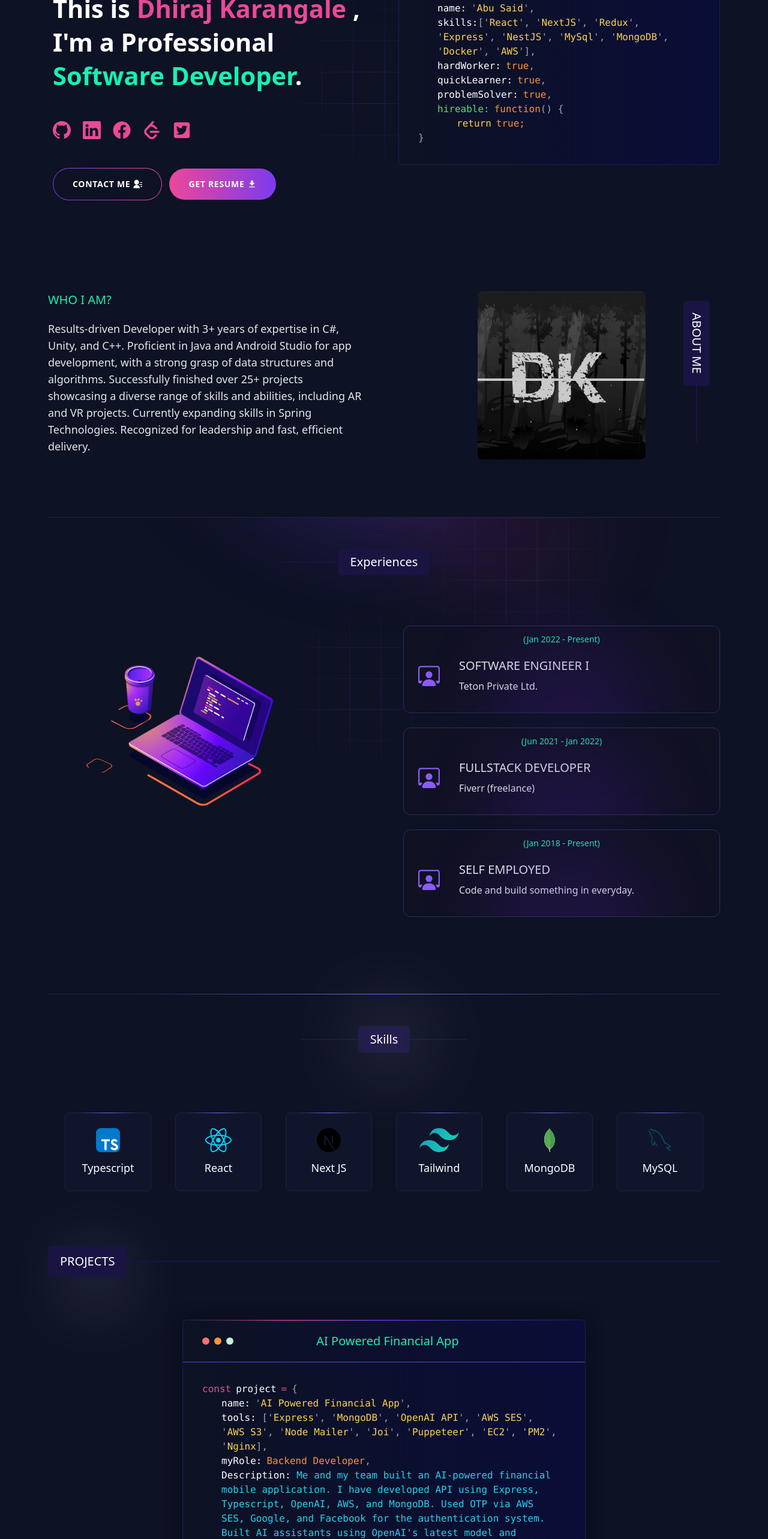
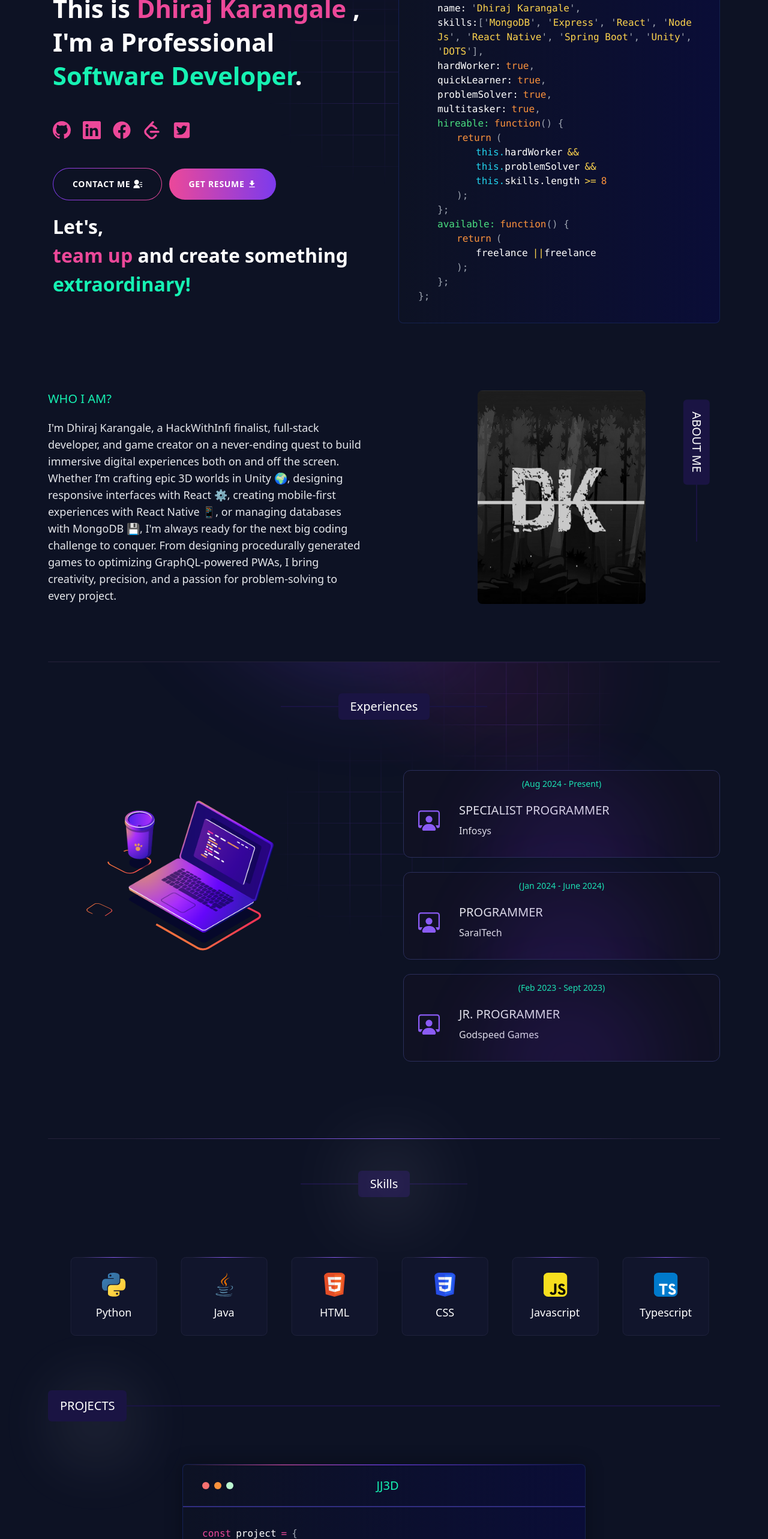
Before and after one commit to DhirajKarangale/portfolio, a React (Vite) app: page / in a window 1280 px wide. Shown: the part 234-2800 px from the top of the page at 60% size. Built offline with nearby package versions, Linux system fonts and the light colour scheme; the HTML template or start-up script is replaced by a standard one.

Commit message:
Data added

```diff
--- a/src/components/Contact.tsx
+++ b/src/components/Contact.tsx
@@ -60,12 +60,12 @@ export default function Contact() {
                                 size={48}
                             />
                         </a>
-                        <a target="_blank" href={contactsData.stackOverflow} rel="noopener noreferrer">
+                        {/* <a target="_blank" href={contactsData.stackOverflow} rel="noopener noreferrer">
                             <FaStackOverflow
                                 className="bg-[#8b98a5] p-3 rounded-full hover:bg-[#16f2b3] hover:scale-110 transition-all duration-300 text-gray-800 cursor-pointer"
                                 size={48}
                             />
-                        </a>
+                        </a> */}
                         <a target="_blank" href={contactsData.facebook} rel="noopener noreferrer">
                             <FaFacebook
                                 className="bg-[#8b98a5] p-3 rounded-full hover:bg-[#16f2b3] hover:scale-110 transition-all duration-300 text-gray-800 cursor-pointer"
--- a/src/components/Footer.tsx
+++ b/src/components/Footer.tsx
@@ -1,5 +1,6 @@
 import { CgGitFork } from "react-icons/cg";
 import { IoStar } from "react-icons/io5";
+import { personalData } from "../../utils/data/personal-data";
 
 function Footer() {
     return (
@@ -10,18 +11,18 @@ function Footer() {
                 </div>
                 <div className="flex flex-col md:flex-row items-center justify-between">
                     <p className="text-sm">
-                        © Developer Portfolio by
+                        © Developed by
                         <a
                             target="_blank"
-                            href="https://www.linkedin.com/in/abu-said-bd/"
+                            href={personalData.linkedIn}
                             className="text-[#16f2b3]"
                             rel="noopener noreferrer"
                         >
-                            Abu Said
+                            {' '}DK
                         </a>
                     </p>
                     <div className="flex items-center gap-5">
-                        <a
+                        {/* <a
                             target="_blank"
                             href="https://github.com/said7388/developer-portfolio"
                             className="flex items-center gap-2 uppercase hover:text-[#16f2b3]"
@@ -29,15 +30,15 @@ function Footer() {
                         >
                             <IoStar />
                             <span>Star</span>
-                        </a>
+                        </a> */}
                         <a
                             target="_blank"
-                            href="https://github.com/said7388/developer-portfolio/fork"
+                            href={personalData.github}
                             className="flex items-center gap-2 uppercase hover:text-[#16f2b3]"
                             rel="noopener noreferrer"
                         >
                             <CgGitFork />
-                            <span>Fork</span>
+                            <span>Github</span>
                         </a>
                     </div>
                 </div>
--- a/src/components/Hero.tsx
+++ b/src/components/Hero.tsx
@@ -91,9 +91,17 @@ export default function Hero(): JSX.Element {
                             <span>Get Resume</span>
                             <MdDownload size={16} />
                         </a>
+
                     </div>
 
+                    <h1 className="text-3xl mt-5 font-bold leading-10 text-white md:font-bold lg:text-[2rem] lg:leading-[3rem]">
+                        Let's, <br />
+                        <span className="text-pink-500">team up</span>{' '}
+                        and create something{' '}
+                        <span className="text-[#16f2b3]">extraordinary!</span>
+                    </h1>
                 </div>
+
                 <div className="order-1 lg:order-2 from-[#0d1224] border-[#1b2c68a0] relative rounded-lg border bg-gradient-to-r to-[#0a0d37]">
                     <div className="flex flex-row">
                         <div className="h-[1px] w-full bg-gradient-to-r from-transparent via-pink-500 to-violet-600"></div>
@@ -117,29 +125,27 @@ export default function Hero(): JSX.Element {
                             <div>
                                 <span className="ml-4 lg:ml-8 mr-2 text-white">name:</span>
                                 <span className="text-gray-400">{`'`}</span>
-                                <span className="text-amber-300">Abu Said</span>
+                                <span className="text-amber-300">{personalData.name}</span>
                                 <span className="text-gray-400">{`',`}</span>
                             </div>
                             <div className="ml-4 lg:ml-8 mr-2">
                                 <span className=" text-white">skills:</span>
                                 <span className="text-gray-400">{`['`}</span>
-                                <span className="text-amber-300">React</span>
-                                <span className="text-gray-400">{"', '"}</span>
-                                <span className="text-amber-300">NextJS</span>
-                                <span className="text-gray-400">{"', '"}</span>
-                                <span className="text-amber-300">Redux</span>
+                                <span className="text-amber-300">MongoDB</span>
                                 <span className="text-gray-400">{"', '"}</span>
                                 <span className="text-amber-300">Express</span>
                                 <span className="text-gray-400">{"', '"}</span>
-                                <span className="text-amber-300">NestJS</span>
+                                <span className="text-amber-300">React</span>
                                 <span className="text-gray-400">{"', '"}</span>
-                                <span className="text-amber-300">MySql</span>
+                                <span className="text-amber-300">Node Js</span>
                                 <span className="text-gray-400">{"', '"}</span>
-                                <span className="text-amber-300">MongoDB</span>
+                                <span className="text-amber-300">React Native</span>
                                 <span className="text-gray-400">{"', '"}</span>
-                                <span className="text-amber-300">Docker</span>
+                                <span className="text-amber-300">Spring Boot</span>
                                 <span className="text-gray-400">{"', '"}</span>
-                                <span className="text-amber-300">AWS</span>
+                                <span className="text-amber-300">Unity</span>
+                                <span className="text-gray-400">{"', '"}</span>
+                                <span className="text-amber-300">DOTS</span>
                                 <span className="text-gray-400">{"'],"}</span>
                             </div>
                             <div>
@@ -158,17 +164,62 @@ export default function Hero(): JSX.Element {
                                 <span className="text-gray-400">,</span>
                             </div>
                             <div>
+                                <span className="ml-4 lg:ml-8 mr-2 text-white">multitasker:</span>
+                                <span className="text-orange-400">true</span>
+                                <span className="text-gray-400">,</span>
+                            </div>
+
+                            <div>
                                 <span className="ml-4 lg:ml-8 mr-2 text-green-400">hireable:</span>
                                 <span className="text-orange-400">function</span>
                                 <span className="text-gray-400">{'() {'}</span>
                             </div>
                             <div>
-                                <span className="ml-8 lg:ml-16 mr-2 text-amber-300">return</span>
-                                <span className="text-orange-400">true;</span>
+                                <span className="ml-8 lg:ml-16 mr-2 text-orange-400">return</span>
+                                <span className="text-gray-400">{`(`}</span>
                             </div>
                             <div>
-                                <span className="text-gray-400">{'}'}</span>
+                                <span className="ml-12 lg:ml-24 text-cyan-400">this.</span>
+                                <span className="mr-2 text-white">hardWorker</span>
+                                <span className="text-amber-300">&amp;&amp;</span>
                             </div>
+                            <div>
+                                <span className="ml-12 lg:ml-24 text-cyan-400">this.</span>
+                                <span className="mr-2 text-white">problemSolver</span>
+                                <span className="text-amber-300">&amp;&amp;</span>
+                            </div>
+                            <div>
+                                <span className="ml-12 lg:ml-24 text-cyan-400">this.</span>
+                                <span className="mr-2 text-white">skills.length</span>
+                                <span className="mr-2 text-amber-300">&gt;=</span>
+                                <span className="text-orange-400">8</span>
+                            </div>
+                            <div><span className="ml-8 lg:ml-16 mr-2 text-gray-400">{`);`}</span></div>
+                            <div><span className="ml-4 lg:ml-8 text-gray-400">{`};`}</span></div>
+
+
+
+                            <div>
+                                <span className="ml-4 lg:ml-8 mr-2 text-green-400">available:</span>
+                                <span className="text-orange-400">function</span>
+                                <span className="text-gray-400">{'() {'}</span>
+                            </div>
+                            <div>
+                                <span className="ml-8 lg:ml-16 mr-2 text-orange-400">return</span>
+                                <span className="text-gray-400">{`(`}</span>
+                            </div>
+                            <div>
+                                <span className="ml-12 lg:ml-24 mr-2 text-white">freelance</span>
+                                <span className="text-amber-300">||</span>
+                                <span className="mr-2 text-white">freelance</span>
+                            </div>
+                            <div><span className="ml-8 lg:ml-16 mr-2 text-gray-400">{`);`}</span></div>
+                            <div><span className="ml-4 lg:ml-8 text-gray-400">{`};`}</span></div>
+
+                            <div>
+                                <span className="text-gray-400">{`};`}</span>
+                            </div>
+
                         </code>
                     </div>
                 </div>
--- a/utils/data/educations.ts
+++ b/utils/data/educations.ts
@@ -1,20 +1,20 @@
 export const educations = [
   {
     id: 1,
-    title: "Bachelor Degree",
-    duration: "2020 - Present",
-    institution: "National University of Bangladesh",
+    title: "BE - Computer Engineering",
+    duration: "2020 - 2024",
+    institution: "Savitribai Phule Pune University",
   },
   {
     id: 2,
-    title: "Higher Secondary Certificate",
+    title: "HSC",
     duration: "2018 - 2020",
-    institution: "Noakhali Islamia Kamil Madrasah",
+    institution: "J.V. Mehta Jr. College of Engineering Pune",
   },
   {
     id: 3,
-    title: "Secondary School Certificate",
-    duration: "2008 - 2018",
-    institution: "Baitus Saif Islamia Madrasah",
+    title: "SSC",
+    duration: "2018",
+    institution: "Saraswati Vidya Mandir Khamgaon",
   }
 ]
--- a/utils/data/experience.ts
+++ b/utils/data/experience.ts
@@ -1,20 +1,32 @@
 export const experiences = [
   {
     id: 1,
-    title: 'Software Engineer I',
-    company: "Teton Private Ltd.",
-    duration: "(Jan 2022 - Present)"
+    title: 'Specialist Programmer',
+    company: "Infosys",
+    duration: "(Aug 2024 - Present)"
   },
   {
     id: 2,
-    title: "FullStack Developer",
-    company: "Fiverr (freelance)",
-    duration: "(Jun 2021 - Jan 2022)"
+    title: "Programmer",
+    company: "SaralTech",
+    duration: "(Jan 2024 - June 2024)"
   },
   {
     id: 3,
-    title: "Self Employed",
-    company: "Code and build something in everyday.",
-    duration: "(Jan 2018 - Present)"
-  }
+    title: "Jr. Programmer",
+    company: "Godspeed Games",
+    duration: "(Feb 2023 - Sept 2023)"
+  },
+  // {
+  //   id: 4,
+  //   title: "Programmer Intern",
+  //   company: "Time to School",
+  //   duration: "(July 2022 - Jan 2023)"
+  // },
+  // {
+  //   id: 5,
+  //   title: "Programmer Intern",
+  //   company: "Playhobo",
+  //   duration: "(March 2022 - July 2023)"
+  // }
 ]
--- a/utils/data/personal-data.ts
+++ b/utils/data/personal-data.ts
@@ -2,7 +2,7 @@ export const personalData = {
   name: "Dhiraj Karangale",
   profile: '/profile.png',
   designation: "Software Developer",
-  description: "Results-driven Developer with 3+ years of expertise in C#, Unity, and C++. Proficient in Java and Android Studio for app development, with a strong grasp of data structures and algorithms. Successfully finished over 25+ projects showcasing a diverse range of skills and abilities, including AR and VR projects. Currently expanding skills in Spring Technologies. Recognized for leadership and fast, efficient delivery.",
+  description: "I'm Dhiraj Karangale, a HackWithInfi finalist, full-stack developer, and game creator on a never-ending quest to build immersive digital experiences both on and off the screen. Whether I’m crafting epic 3D worlds in Unity 🌍, designing responsive interfaces with React ⚙️, creating mobile-first experiences with React Native 📱, or managing databases with MongoDB 💾, I'm always ready for the next big coding challenge to conquer. From designing procedurally generated games to optimizing GraphQL-powered PWAs, I bring creativity, precision, and a passion for problem-solving to every project.",
   email: 'dakarangale02@gmail.com',
   phone: '+91 7620320595',
   address: 'Pune Maharashtra, India',
--- a/utils/data/projects-data.ts
+++ b/utils/data/projects-data.ts
@@ -1,52 +1,29 @@
 export const projectsData = [
     {
         id: 1,
-        name: 'AI Powered Financial App',
-        description: "Me and my team built an AI-powered financial mobile application. I have developed API using Express, Typescript, OpenAI, AWS, and MongoDB. Used OTP via AWS SES, Google, and Facebook for the authentication system. Built AI assistants using OpenAI's latest model and trained using our dataset. Voice messages are converted to text using AWS Transcribe. The app fetches data from Google Sheets and generates a PDF term sheet, sent via AWS SES.",
-        tools: ['Express', 'MongoDB', 'OpenAI API', 'AWS SES', 'AWS S3', 'Node Mailer', 'Joi', 'Puppeteer', 'EC2', 'PM2', 'Nginx'],
-        role: 'Backend Developer',
-        code: '',
+        name: 'JJ3D',
+        description: "I'm developing a multiplayer roguelike survival game featuring procedural world generation and game modes like Battle Royale, Survival, and Team Death Match. Using Unity with DOTS for high performance, Node.js and Express for backend services, and MongoDB for data storage, I aim to create an immersive and scalable gaming experience.",
+        tools: ['Unity', 'DOTS', 'C#', 'Express', 'MongoDB', 'JWT', 'Node Mailer', 'JavaScript', 'Websocket', 'Netcode', 'Figma'],
+        role: 'Full Stack Developer',
+        code: 'Private',
         demo: '',
     },
     {
         id: 2,
-        name: 'Travel Agency App',
-        description: 'I have designed and developed a full-stack web app for 2Expedition, a travel agency in Armenia. I created the UI using NextJS, Typescript, MUI, TailwindCSS, Google Maps, Sun-Editor, and React Slick. The app supports multiple languages and currencies. I developed the API using NestJS, Typescript, MySQL, TypeORM, AWS, and Nodemailer. I deployed the front-end app to AWS Amplify and the back-end app to AWS EC2.',
-        tools: ['NextJS', 'Tailwind CSS', "Google Maps", "NestJS", "TypeScript", "MySQL", "AWS S3", "Sun-Editor", "Gmail Passkey"],
+        name: 'shopARound',
+        description: 'shopARound is an innovative AR-based shopping app developed with Unity, Android, C#, Photon, and Photon Voice. It blends the virtual and physical shopping experiences through the Metaverse and AR, allowing customers to shop remotely. The app enhances convenience for shoppers and helps businesses expand their customer base. Tools like Git and VSCode were used for efficient development and version control.',
+        tools: ['Unty', 'C#', 'Photon Pun 2', "Photon Voice", "Azure", "Facebook/Meta API", "AR"],
         role: 'Full Stack Developer',
-        code: '',
+        code: 'Private',
         demo: '',
     },
     {
         id: 3,
-        name: 'AI Powered Real Estate',
-        description: 'My team built an AI-based real estate app using Replicate API and OpenAI. We used Express, Typescript, OpenAI, Replicate, Stripe, and Mongoose to develop the API. We utilized NextJS, Formik, TailwindCSS, and other npm libraries for the UI. We have trained multiple AI assistants using the latest GPT model and integrated Replicate API for image processing. We added role-based auth, subscription plans, Cron job scheduling, and payment integration with Stripe.',
-        tools: ['React', 'Bootstrap', 'SCSS', 'Stripe', 'Express', 'TypeScript', 'MongoDB', 'Azure Blob', 'OpenAI API', 'Replicate AI', 'Cronjob', 'JWT'],
-        code: '',
+        name: 'Wealthwise',
+        description: 'Wealthwise is a comprehensive expense tracking app built with the MERN stack. It features interactive charts and graphs for visualizing expenses and allows users to download reports in PDF (tabular, chart, or graphical formats) and Excel formats. Users can set financial goals, track savings, and receive detailed expense ratios based on their salary. The app also includes profile management for personalized financial insights.',
+        tools: ['MongoDB', 'Express', 'React', 'Node Js', 'JWT', 'Charts.js', 'Graph.js', 'PDFMake', 'ExcelJS', 'Bootstrap', 'CSS', 'JavaScript'],
+        code: 'Private',
         role: 'Full Stack Developer',
         demo: '',
     },
-    {
-        id: 4,
-        name: 'Newsroom Management',
-        description: "My team and I developed a newspaper management dashboard application called Newsroom Management. As a front-end developer, I worked on creating the dashboard using NextJS, Material UI, Redux, Calendar, and other necessary npm libraries. We used React Redux to manage the application's state and React-hook-form and Sun Editor to handle forms.",
-        tools: ['NextJS', 'Material UI', 'Redux', 'Sun Editor', "Calendar"],
-        code: '',
-        demo: '',
-        role: 'Full Stack Developer',
-    }
 ];
-
-
-// Do not remove any property.
-// Leave it blank instead as shown below
-
-// {
-//     id: 1,
-//     name: '',
-//     description: "",
-//     tools: [],
-//     role: '',
-//     code: '',
-//     demo: '',
-// },
--- a/utils/data/skills.ts
+++ b/utils/data/skills.ts
@@ -1,109 +1,44 @@
 export const skillsData = [
+  'C',
+  'C++',
+  'C#',
+  'Python',
+  'Java',
   'HTML',
   'CSS',
   'Javascript',
   'Typescript',
+
+  'MongoDB',
   'React',
-  'Next JS',
+  'Graphql',
+
+  'Bootstrap',
   'Tailwind',
-  'MongoDB',
-  'MySQL',
-  'PostgreSQL',
+  'MaterialUI',
+
+  'Unity',
+
+  'Firebase',
   'Git',
-  'AWS',
-  'Bootstrap',
-  'Docker',
-  'Go',
+
   'Figma',
-  'Firebase',
-  'MaterialUI',
-  'Nginx',
-  'Strapi'
+  'Blender',
 ]
 
 // Choose your skills from below. Make sure it's in the same format and spelled correctly.
 // Couldn't find the required skills? Raise an issue on github at https://github.com/hhhrrrttt222111/developer-portfolio/issues/new
 
-
-// AVAILABLE SKILLS
-
 /*
-  HTML
-  CSS
-  JS
-  React
-  Next JS
-  Nuxt JS
-  Node JS
-  Vue
   Angular
-  Docker
   Photoshop
-  Illustrator
-  Svelte
-  GCP
   Azure
-  Fastify
-  Haxe
-  Ionic
-  Markdown
-  Microsoft Office
   Picsart
   Sketch
-  Unity
-  WolframAlpha
   Adobe XD
   After Effects
-  Bootstrap
-  Bulma
-  CapacitorJs
-  Coffeescript
-  MemSQL
-  C
-  C++
-  C#
-  Python
-  Java
-  Julia
-  Matlab
-  Swift
-  Ruby
-  Kotlin
-  Go
-  PHP
   Flutter
   Dart
-  Typescript
-  Swift
-  Git
-  Figma
   Canva
-  Ubuntu
-  Bootstrap
-  MongoDB
-  Tailwind
-  ViteJS
-  VuetifyJS
-  MySQL
-  PostgreSQL
-  AWS
-  Firebase
-  Blender
   Premiere Pro
-  Adobe Audition
-  Deno
-  Django
-  Gimp
-  Graphql
-  Lightroom
-  MaterialUI
-  Nginx
-  Numpy
-  OpenCV
-  Pytorch
-  Selenium
-  Strapi
-  Tensorflow
-  Webex
-  Wordpress
 */
```
Also changed, not shown: src/components/ProjectCard.tsx (+7 -0 lines), utils/data/contactsData.ts (+9 -9 lines).
